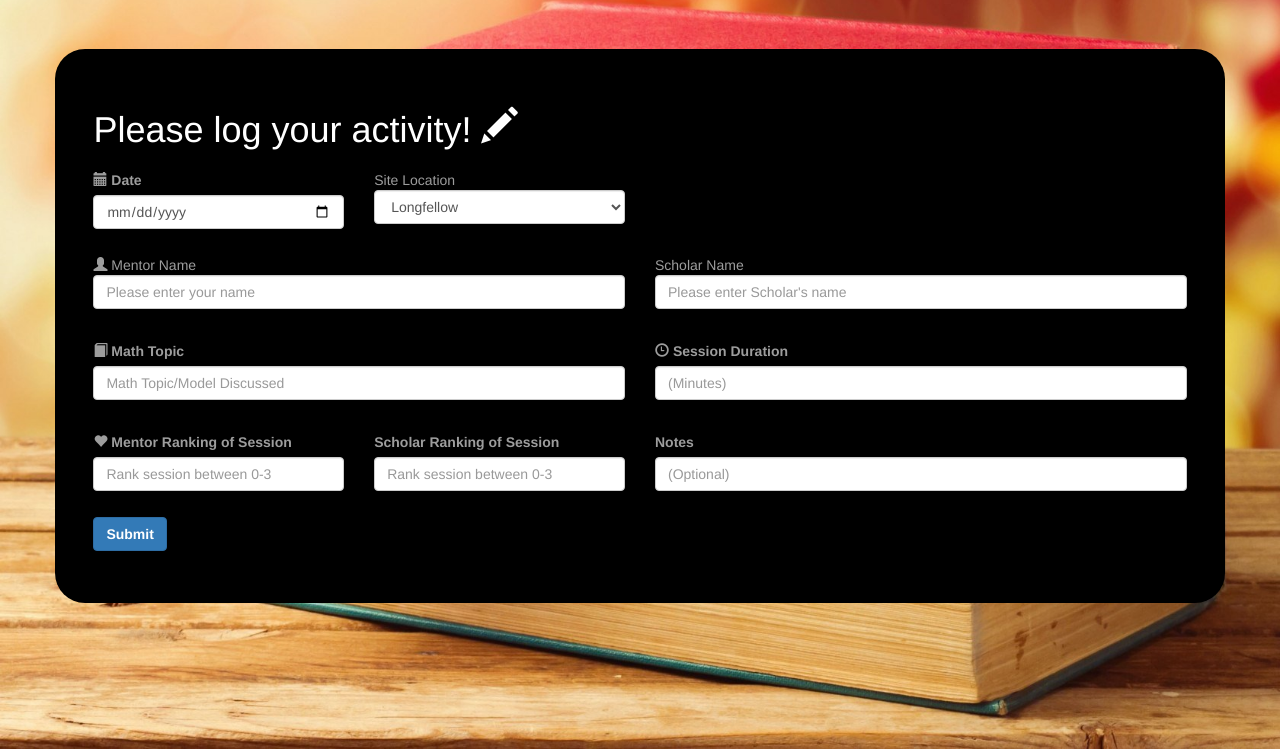
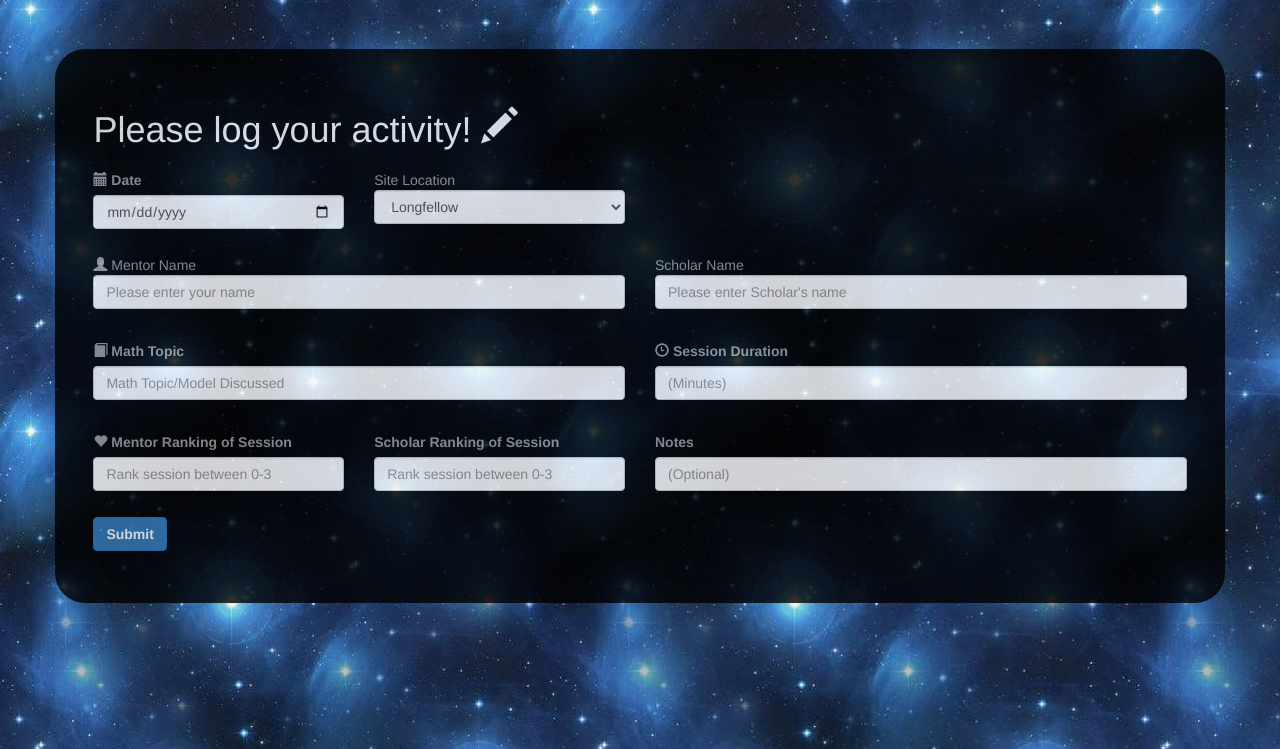
Before and after one commit to ssstrieu/BuildVolunteerLog, a Flask app: page / in a window 1280 px wide. Shown: the part 51-800 px from the top of the page. Run offline with Flask 2, Linux system fonts and the light colour scheme; some libraries are stand-ins or nearby versions.

Commit message:
changed bg

```diff
--- a/static/css/style.css
+++ b/static/css/style.css
@@ -1,14 +1,13 @@
 body{
-	background-image: url("../img/books.jpg");
-	background-size: 100% 100%;
-    background-repeat: no-repeat;
+	background-image: url("../img/stars.jpg");
+    background-repeat: repeat;
 }
 
 .main{
-	margin-top:100px;
+	margin:100px auto;
 	background-color: #000;
 	padding: 3%;
-	opacity: 1;
+	opacity: .8;
 	border-radius: 30px;
 
 }
--- a/templates/index.html
+++ b/templates/index.html
@@ -3,7 +3,7 @@
 	<title>BUILD: Volunteer Log</title>
 	<link href="../static/css/bootstrap.min.css" rel="stylesheet">
 	<link href="../static/css/style.css" rel="stylesheet">
-	<link rel="shortcut icon" href="../static/books.ico">
+	<link rel="shortcut icon" href="../static/img/books.ico">
 	<meta name="viewport" content="width=device-width, initial-scale=1, maximum-scale=1" />
 
 <!-- Bootstrap collapsible navbar -->
```
Also changed, not shown: static/img/matrix.jpg (added), static/img/stars.JPG (added).
